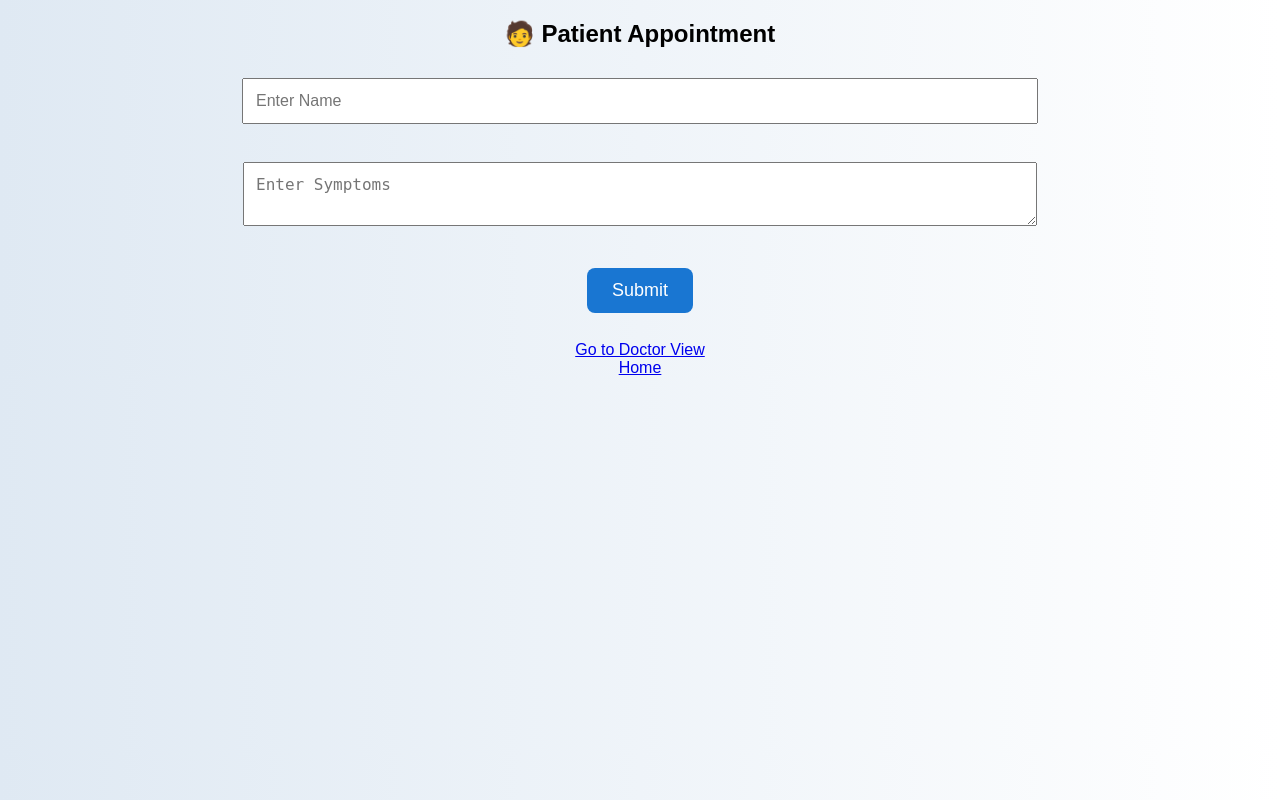
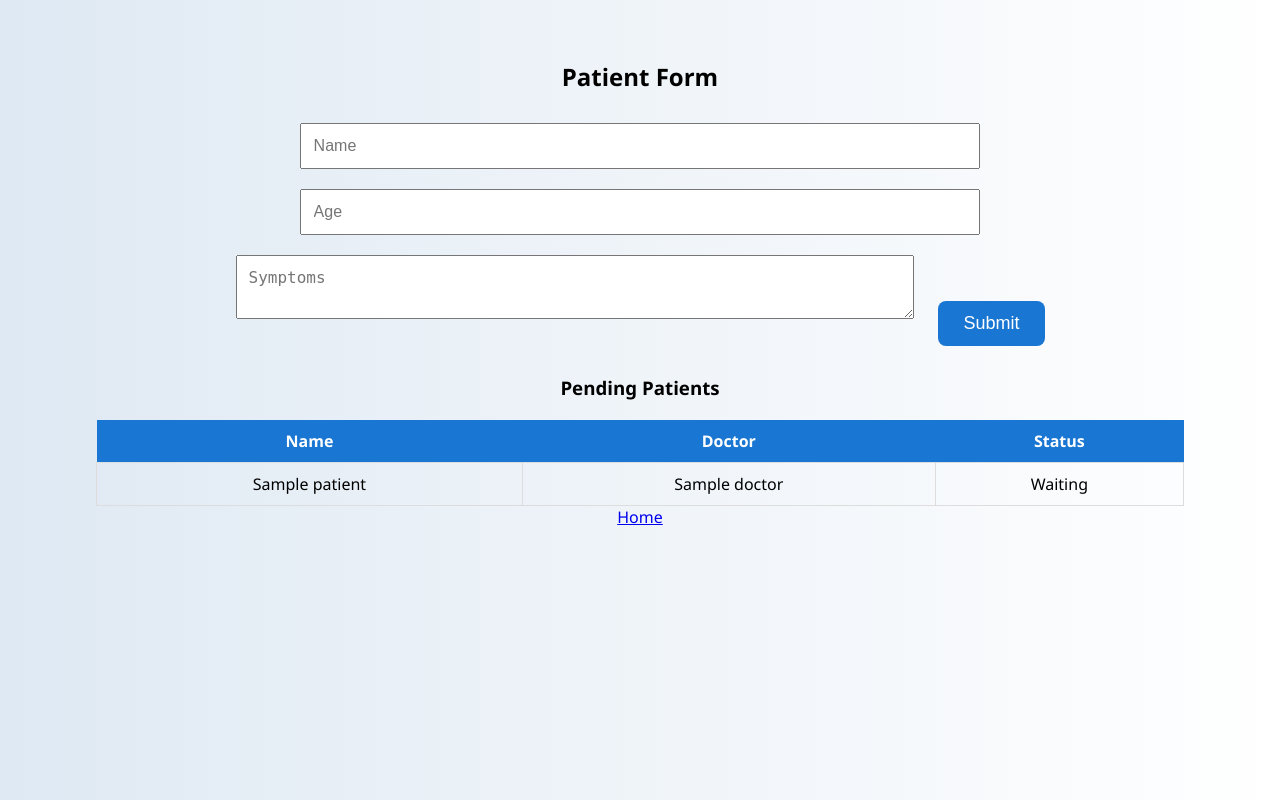
Before and after one commit to nandini-n9993/AI-Hospital-Queue-System, a Flask app: template templates/patient.html in a window 1280 px wide. Run offline with Flask 3, Linux system fonts and the light colour scheme; the template is opened without the code that fills it: most values are stand-ins (such as "Sample title", 1, 10 or a date in 2020).

Commit message:
Update patient.html

```diff
--- a/templates/patient.html
+++ b/templates/patient.html
@@ -1,28 +1,38 @@
 <!DOCTYPE html>
 <html>
 <head>
-    <title>Patient View</title>
-    <link rel="stylesheet" href="{{ url_for('static', filename='style.css') }}">
+<link rel="stylesheet" href="{{ url_for('static', filename='style.css') }}">
 </head>
-<body style="font-family:sans-serif; text-align:center;">
+<body>
 
-    <h2>🧑 Patient Appointment</h2>
+<div class="container">
+<h2>Patient Form</h2>
 
-    <form method="POST">
-        <input type="text" name="name" placeholder="Enter Name" required><br><br>
-        <textarea name="symptoms" placeholder="Enter Symptoms" required></textarea><br><br>
+<form method="POST">
+<input name="name" placeholder="Name" required>
+<input name="age" placeholder="Age" required>
+<textarea name="symptoms" placeholder="Symptoms" required></textarea>
+<button>Submit</button>
+</form>
 
-        <button type="submit">Submit</button>
-    </form>
+{% if success %}
+<h3>Assigned: {{ specialist }} (Priority: {{ priority }})</h3>
+{% endif %}
 
-    {% if message %}
-        <p style="color:green;">{{ message }}</p>
-    {% endif %}
+<h3>Pending Patients</h3>
+<table>
+<tr><th>Name</th><th>Doctor</th><th>Status</th></tr>
+{% for p in patients %}
+<tr>
+<td>{{ p.name }}</td>
+<td>{{ p.doctor }}</td>
+<td>{% if p.done %}Done{% else %}Waiting{% endif %}</td>
+</tr>
+{% endfor %}
+</table>
 
-    <br>
-    <a href="/doctor">Go to Doctor View</a>
-    <br>
-    <a href="/">Home</a>
+<a href="/">Home</a>
+</div>
 
 </body>
 </html>
```
